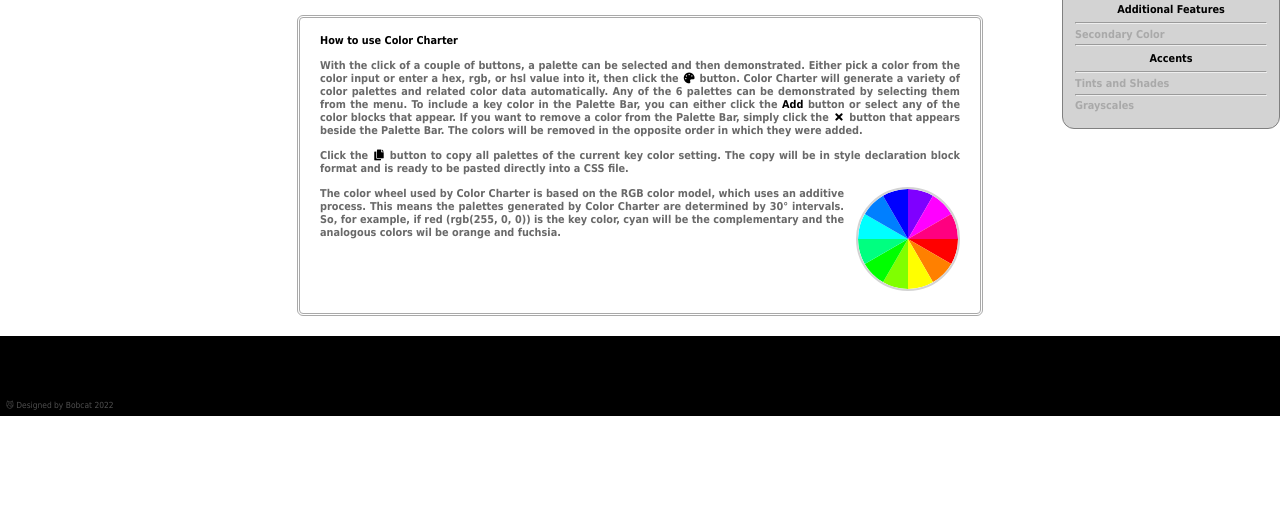
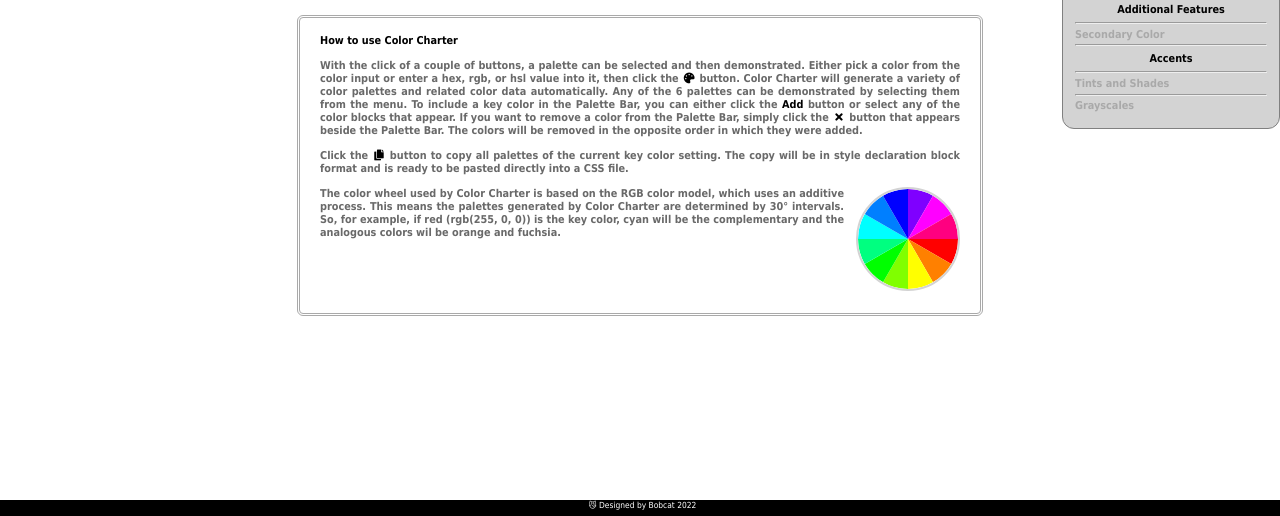
Before and after one commit to jb-tlm/color-charter, a plain HTML site: page index.html in a window 1280 px wide. Shown: the part 284-800 px from the top of the page. Drawn offline with Linux system fonts and the light colour scheme.

Commit message:
adding tooltip to remove button and fixing the footer

```diff
--- a/css/style.css
+++ b/css/style.css
@@ -575,11 +575,12 @@ canvas {
 ===================================*/
 
 footer {
-  position: sticky;
+  position: fixed;
   bottom: 0;
+  width: 100%;
   flex-direction: row;
   justify-content: space-between;
-  height: 80px;
+  height: 16px;
 }
 
 #infoBtn {
@@ -610,11 +611,10 @@ footer {
 }
 
 #authorBlock {
-  align-self: flex-end;
-  display: inline;
-  margin: 0 0 .5rem .5rem;
-  opacity: .75;
-  color: dimgray;
+  display: inline-block;
+  margin: 0 .8rem 0 46%;
+  /* opacity: .75; */
+  color: white;
   font-size: .7rem;
   font-weight: normal;
 }
--- a/index.html
+++ b/index.html
@@ -34,7 +34,7 @@
         <button id="colorBarBtn" class="btn fas fa-copy colorBarBtnStyle" data-combobox="complementary">
           <h6 class="clipboardTooltip tooltipLeave">Copy</h6>
         </button>
-        <button class="btn fas fa-times colorBarBtnStyle removeColorBtnJs">
+        <button class="btn fas fa-times colorBarBtnStyle removeColorBtnJs" data-toggle="tool-tip" title="Remove last color from pallet">
         </button>
       </div>
     </div>
@@ -328,7 +328,7 @@
 
   <!--Footer-->
   <footer id="infoBlock">
-    <h5 id="authorBlock">😼&nbsp;Designed by Bobcat 2022</h5>
+    <div id="authorBlock">😼&nbsp;Designed by Bobcat 2022<div/>
   </footer>
 
   <script src="./js/toolbar.js"></script>
```
